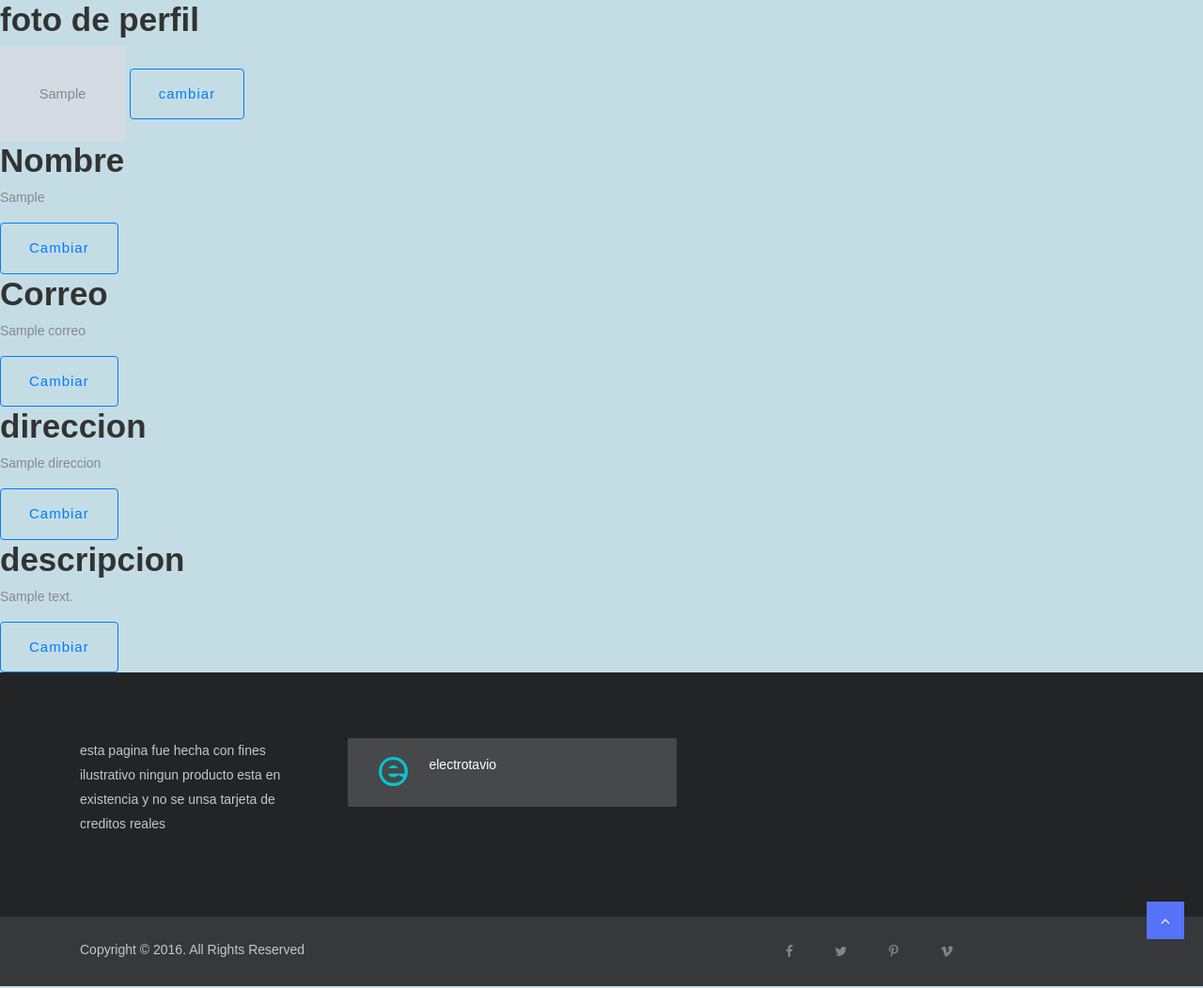
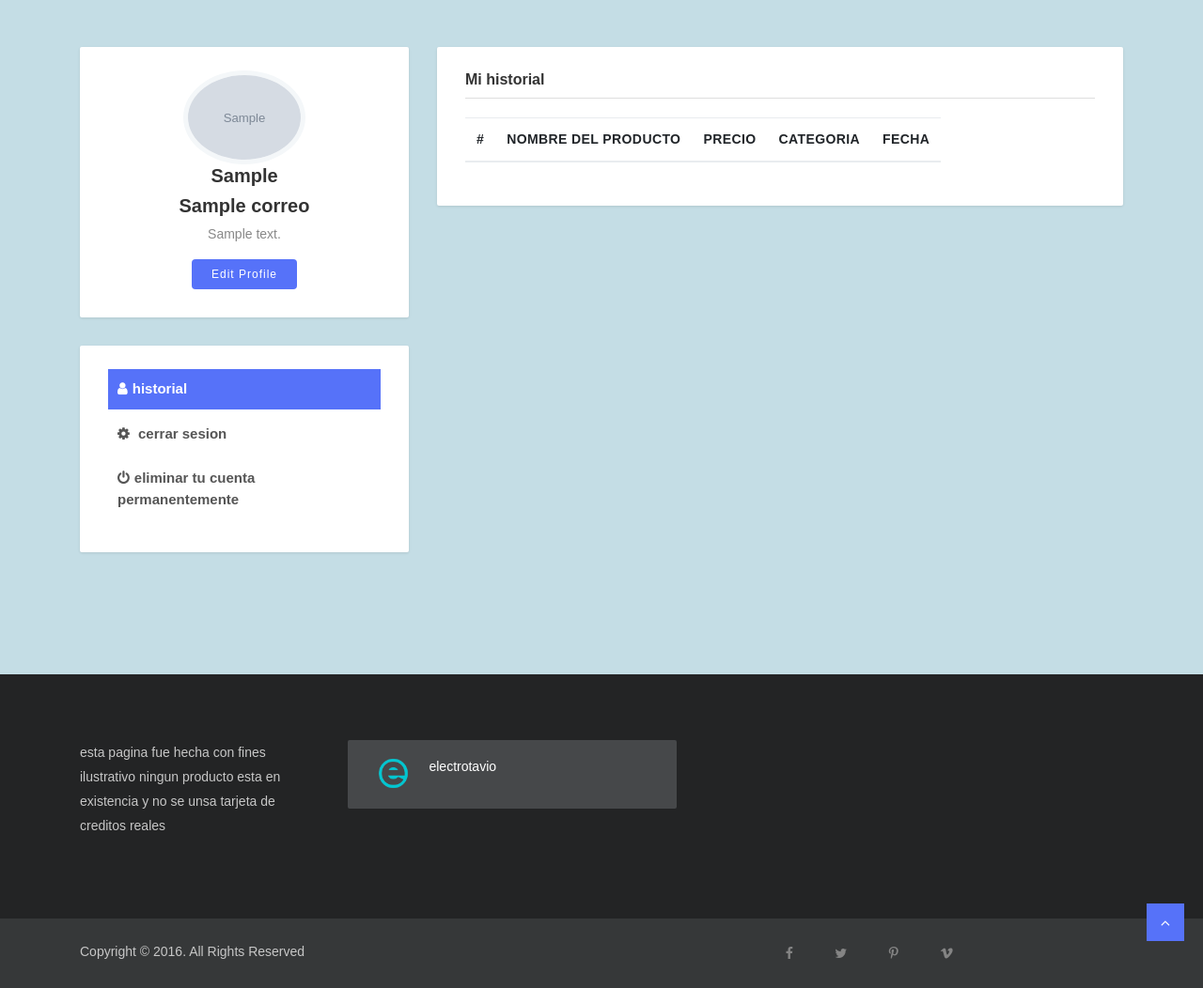
Before and after one commit to OctavioSalgado04/cs50w-project4, a Flask app: template templates/perfil.html in a window 1280 px wide. Shown: the part 56-1108 px from the top of the page at 94% size. Run offline with Flask 3, Linux system fonts and the light colour scheme; the template is opened without the code that fills it: most values are stand-ins (such as "Sample title", 1, 10 or a date in 2020); grey boxes marked "Sample" are stand-in pictures; lists and menus that the app fills with data are empty; some libraries are stand-ins or nearby versions; some web fonts are replaced.

Commit message:
casi finalizado

```diff
--- a/app.py
+++ b/app.py
@@ -32,7 +32,10 @@ def validar_correo(correo):
 
 @app.route("/")
 def index():
-
+    simon=session['img']
+    dato = text("UPDATE informacion_personal SET url=:nuevo WHERE id = :id")
+    db.execute(dato, {"nuevo": simon, "id": session["user_id"]})
+    db.commit()
     return render_template("index.html")
 
 @app.route('/login', methods = ['GET', 'POST'])
@@ -129,6 +132,24 @@ def logout():
     session.clear()
     return redirect("/login")
 
+@app.route("/delete")
+def delete():
+    id=session["user_id"]
+
+    dele=text("DELETE FROM usuario WHERE id=:id")
+    db.execute(dele, {"id":id})
+    delet=text("DELETE FROM venta WHERE id_user=:id")
+    db.execute(delet, {"id":id})
+    delete=text("DELETE FROM informacion_personal WHERE id_user=:id")
+    db.execute(delete, {"id":id})
+    deleta=text("DELETE FROM detalle_venta WHERE id_user=:id")
+    db.execute(deleta, {"id":id})
+    delets=text("DELETE FROM historial WHERE id_usario=:id")
+    db.execute(delets, {"id":id})
+    db.commit()
+    session.clear()
+    return redirect("/login")
+
 @app.route("/perfil")
 @login_required
 def perfil():
@@ -137,55 +158,149 @@ def perfil():
 
     dato1= text("SELECT * from informacion_personal where id_user=:id")
     info= db.execute(dato1, {"id":session["user_id"]}).fetchone()
-    print(info)
-    return render_template("perfil.html", f=info[2], img=info[4], correo=correo[0], direccion=info[3], descripcion=info[5])
+    print(info[2])
 
-@app.route("/fotos")
+    a = text("SELECT * FROM historial WHERE id_usuario=:id")
+    carrito = db.execute(a, {"id": str(session["user_id"])}).fetchall()
+
+    producto=[]
+    fecha=[]
+    cantidad=[]
+    fecha=[]
+    precio=[]
+    for i in carrito:
+        print(i[1])
+        why=text("SELECT * from detalle_venta WHERE id_venta = :id")
+        produ=db.execute(why,{"id":i[1]}).fetchone()
+        producto.append(produ[1])
+        cantidad.append(produ[3])
+        precio.append(produ[4])
+        fecha.append(i[3])
+
+    nombre=[]
+    categoria=[]
+    for i in producto:
+        print(i)
+        why=text("SELECT nombre, categoria from producto WHERE id = :id")
+        nombe=db.execute(why,{"id":i}).fetchone()
+        nombre.append(nombe[0])
+        categoria.append(nombe[1])
+
+    conteo = len(producto)
+
+    return render_template("perfil.html", f=session['usuario'], img=session['img'], correo=correo[0], descripcion=info[5], nombre=nombre, conteo=conteo, precio=precio, fecha=fecha, categoria=categoria)
+
+@app.route("/user-profile")
 @login_required
-def nueva_foto():
+def user_profile():
 
-    return render_template("fotos.html")
+    dato1= text("SELECT * from informacion_personal where id_user=:id")
+    info= db.execute(dato1, {"id":session["user_id"]}).fetchone()
+    print(info[2])
+    return render_template("usuario-perfil.html",f=info[2], img=info[4],  direccion=info[3], descripcion=info[5])
 
-@app.route("/guardar_cambios", methods=['POST'])
+@app.route("/contraseña")
+@login_required
+def contraseña():
+
+    return render_template("user-profile.html")
+
+@app.route("/guardar_cambios", methods=['POST', "GET"])
 def guardar_cambios():
-    datos = request.get_json()
-    print(datos)
-    url = datos.get('urlFoto')
-    nombre = datos.get('nombre')
-    correo = datos.get('correo')
-    direccion = datos.get('direccion')
-    descripcion = datos.get('descripcion')
+    if request.method == "POST":
+        correo = request.form.get('correo')
+        confirmar = request.form.get('nuevo_correo')
 
-    if nombre:
-        print("el nombre")
-        nuevo_nombre= text ("UPDATE informacion_personal SET usuario=:nuevo WHERE id = :id")
-        db.execute(nuevo_nombre, { "nuevo": nombre,"id": session["user_id"]})
-        session["usuario"]=nombre
-    if correo:
-        print("el correo")
-        nuevo_correo= text ("UPDATE usuario SET correo=:nuevo WHERE id_user= :id")
-        db.execute(nuevo_correo, {"nuevo": correo,"id": session["user_id"]})
-    if direccion:
-        print("la direccion")
-        nuevo_direccion= text ("UPDATE informacion_personal SET direccion=:nuevo WHERE id_user= :id")
-        db.execute(nuevo_direccion, { "nuevo": direccion,"id": session["user_id"]})
-    if descripcion:
-        print("la descripcion")
-        nuevo_descripcion= text ("UPDATE informacion_personal SET descripcion=:nuevo WHERE id_user= :id")
-        db.execute(nuevo_descripcion, { "nuevo": descripcion,"id": session["user_id"]})
-    if url:
-        print("la foto")
-        session["img"]=url
-        nueva_foto= text ("UPDATE informacion_personal SET url=:nuevo WHERE id_user= :id")
-        db.execute(nueva_foto, { "nuevo": url,"id": session["user_id"]})
+        dato1=text("SELECT correo FROM usuario where id=:id")
+        simon=db.execute(dato1, {"id": session["user_id"]}).fetchone()
+
+        if simon != correo:
+            flash('los correos no coinciden')
+            return rennder_template("usuario-perfil.html")
+
+        if correo and confirmar:
+            print("el correo")
+            nuevo_correo= text ("UPDATE usuario SET correo=:nuevo WHERE id_user= :id")
+            db.execute(nuevo_correo, {"nuevo": confirmar,"id": session["user_id"]})
+            db.commit()
+        else:
+            flash('No se ha ingresado ningún correo')
+            return rennder_template("usuario-perfil.html")
+
+        # Aquí puedes realizar las operaciones necesarias con los datos actualizados
+        flash('Cambios guardados')
+        return render_template("usuario-perfil.hmtl")
+    else:
+        return redirect("/")
+
+@app.route("/direccion", methods=['GET', 'POST'])
+def direccion():
+    if request.method == "POST":
+        direccion = request.form.get('direccion')
+        descripcion = datos.get('descripcion')
+        if direccion:
+                print("la direccion")
+                nuevo_direccion= text ("UPDATE informacion_personal SET direccion=:nuevo WHERE id_user= :id")
+                db.execute(nuevo_direccion, { "nuevo": direccion,"id": session["user_id"]})
+        else:
+            flash('No se ha ingresado ninguna direccion')
+            return rennder_template("usuario-perfil.html")
+        if descripcion:
+            print("la descripcion")
+            nuevo_descripcion= text ("UPDATE informacion_personal SET descripcion=:nuevo WHERE id_user= :id")
+            db.execute(nuevo_descripcion, { "nuevo": descripcion,"id": session["user_id"]})
+
+        db.commit()
+        flash('Cambios guardados')
+        return render_template("usuario-perfil.html")
+    else:
+        return redirect("/")
+
+@app.route('/upload', methods=['POST', "get"])
+def upload():
+    if request.method == "POST":
+        # Verificar si se envió un archivo
+
+        foto = request.files['foto']
+        nuevo_nombre = request.form.get('nombre')
+
+        if not foto:
+            flash('No se ha enviado ningún archivo')
+            return render_template("usuario-perfil.html")
+
+        if not nuevo_nombre:
+            flash('No se ha ingresado ningún nombre')
+            return rennder_template("usuario-perfil.html")
+        else:
+
+            dato1 = text("UPDATE informacion_personal SET usuario=:nuevo WHERE id = :id")
+            db.execute(dato1, {"nuevo": nuevo_nombre, "id": session["user_id"]})
+
+            nuevo_nombre2 = text("UPDATE usuario SET name=:nuevo WHERE id = :id")
+            db.execute(nuevo_nombre2, {"nuevo": nuevo_nombre, "id": session["user_id"]})
+
+            db.commit()
+            session["usuario"]=nuevo_nombre
+        # Verificar si el archivo tiene un nombre
+        if foto.filename == '':
+            flash('El archivo no tiene un nombre válido')
+            return rennder_template("usuario-perfil.html")
+
+        # Guardar el archivo en el servidor
+        ruta_guardada = os.path.join('static/image/perfiles', foto.filename)
+        foto.save(ruta_guardada)
+
+        dato = text("UPDATE informacion_personal SET url=:nuevo WHERE id = :id")
+        db.execute(dato, {"nuevo": ruta_guardada, "id": session["user_id"]})
+        db.commit()
+        session['img'] = ruta_guardada
+        print(session['img'])
+        flash('La foto se ha guardado exitosamente')
+        return render_template("usuario-perfil.html")
 
     else:
         return redirect("/")
-    db.commit()
 
-    # Aquí puedes realizar las operaciones necesarias con los datos actualizados
-    flash('Cambios guardados')
-    return redirect("/")
 
 @app.route("/componentes")
 def componentes():
@@ -449,6 +564,10 @@ def venta():
                         {"id_producto":int(carrito[i][1]), "id_venta":id_venta[0], "cantidad":int(carrito[i][3]), "precio_unitario":carrito[i][2], "monto_total":monto_total})
             db.commit()
 
+            datoi=text("INSERT INTO historial (id_venta, id_venta, id_usuario, fecha_historial) VALUES (:id_venta, :id_usuario, :fecha_historial)")
+            db.execute(datoi,
+                        {"id_venta":id_venta[0], ":id_usuario":session["user_id"], "fecha_historial":fecha_venta})
+
         impuestos="5%"
         monto=[]
         nombre=[]
@@ -467,6 +586,7 @@ def venta():
         fecha=db.execute(f,{"id":session["user_id"]}).fetchall()
 
         nosi=sum(t0tal)
+
 
         return render_template("venta.html", conteo=conteo, producto=nombre, subtotal=monto, impuesto=impuestos, fecha_venta=fecha, descuento=descuento,total=t0tal, nosi=nosi)
     else:
@@ -505,16 +625,3 @@ def procesar_pago():
     db.commit()
 
     return f"Pago recibido. Tarjeta: {numero_tarjeta}, Nombre: {nombre_tarjeta}"
-
-
-@app.route("/historial")
-def historial():
-    producto=''
-    dato1=text("SELECT FROM id_venta FROM detalle_venta WHERE id_producto=:producto ")
-    id_venta=db.execute(dato1,
-                        {"producto":producto}).fetchone()
-    id_usurio=session["user_id"]
-    fecha= hora
-    dato1=text("INSERT INTO historial (id_venta, id_venta, id_usuario, fecha_historial) VALUES (:id_venta, :id_usuario, :fecha_historial)")
-    db.execute(dato1,
-                {"id_venta":id_venta, ":id_usuario":id_usuario, "fecha_historial":fecha})
--- a/static/cambios.js
+++ /dev/null
@@ -1,117 +0,0 @@
-function enviarURLFoto(urlFoto) {
-    fetch('/guardar_cambios', {
-      method: 'POST',
-      headers: {
-        'Content-Type': 'application/json'
-      },
-      body: JSON.stringify({ urlFoto: urlFoto })
-    })
-    .then(function(response) {
-        // Manejar la respuesta del servidor
-        if (response.ok) {
-          // Redirigir a la página principal
-          window.location.href = "/";
-        }
-      })
-      .catch(function(error) {
-        // Manejar errores de la solicitud
-      });
-}
-var cambiosRealizados = false;
-function mostrarCampo(campo) {
-  if (campo === 'nombre') {
-    document.getElementById('valorNombre').style.display = 'none';
-    document.getElementById('btnNombre').style.display = 'none';
-    document.getElementById('campoNombre').style.display = 'block';
-    document.getElementById('campoNombre').querySelector('input').value = '';
-  } else if (campo === 'correo') {
-    document.getElementById('valorCorreo').style.display = 'none';
-    document.getElementById('btnCorreo').style.display = 'none';
-    document.getElementById('campoCorreo').style.display = 'block';
-    document.getElementById('campoCorreo').querySelector('input').value = '';
-  } else if (campo === 'direccion') {
-    document.getElementById('valorDireccion').style.display = 'none';
-    document.getElementById('btnDireccion').style.display = 'none';
-    document.getElementById('campoDireccion').style.display = 'block';
-    document.getElementById('campoDireccion').querySelector('input').value = '';
-  } else if (campo === 'descripcion') {
-    document.getElementById('valorDescripcion').style.display = 'none';
-    document.getElementById('btnDescripcion').style.display = 'none';
-    document.getElementById('campoDescripcion').style.display = 'block';
-    document.getElementById('campoDescripcion').querySelector('input').value = '';
-  }
-}
-
-function cambiarDato(campo) {
-  if (campo === 'nombre') {
-    var nuevoNombre = document.getElementById('nuevoNombre').value;
-    document.getElementById('valorNombre').innerText = nuevoNombre;
-    document.getElementById('valorNombre').style.display = 'block';
-    document.getElementById('btnNombre').style.display = 'block';
-    document.getElementById('campoNombre').style.display = 'none';
-  } else if (campo === 'correo') {
-    var nuevoCorreo = document.getElementById('nuevoCorreo').value;
-    document.getElementById('valorCorreo').innerText = nuevoCorreo;
-    document.getElementById('valorCorreo').style.display = 'block';
-    document.getElementById('btnCorreo').style.display = 'block';
-    document.getElementById('campoCorreo').style.display = 'none';
-  } else if (campo === 'direccion') {
-    var nuevoCorreo = document.getElementById('nuevoDireccion').value;
-    document.getElementById('valorDireccion').innerText = nuevoDireccion;
-    document.getElementById('valorDireccion').style.display = 'block';
-    document.getElementById('btnDireccion').style.display = 'block';
-    document.getElementById('campoDireccion').style.display = 'none';
-  } else if (campo === 'descripcion') {
-    var nuevoCorreo = document.getElementById('nuevoDireccion').value;
-    document.getElementById('valorDescripcion').innerText = nuevoDireccion;
-    document.getElementById('valorDescripcion').style.display = 'block';
-    document.getElementById('btnDescripcion').style.display = 'block';
-    document.getElementById('campoDescripcion').style.display = 'none';
-  }
-  cambiosRealizados = true; // Se han realizado cambios
-  mostrarBotonGuardarCambios();
-}
-
-function mostrarBotonGuardarCambios() {
-  var btnGuardarCambios = document.getElementById('btnGuardarCambios');
-  if (cambiosRealizados) {
-    btnGuardarCambios.style.display = 'block';
-  } else {
-    btnGuardarCambios.style.display = 'none';
-  }
-}
-
-function guardarCambios() {
-  // Obtener los valores actualizados de los campos
-  var nuevoNombre = document.getElementById('nuevoNombre').value;
-  var nuevoCorreo = document.getElementById('nuevoCorreo').value;
-  var nuevoDireccion = document.getElementById('nuevoDireccion').value;
-  var nuevoDescripcion = document.getElementById('nuevoDescripcion').value;
-
-  // Crear un objeto con los datos actualizados
-  var datosActualizados = {
-    nombre: nuevoNombre,
-    correo: nuevoCorreo,
-    direccion: nuevoDireccion,
-    descripcion: nuevoDescripcion
-  };
-
-  // Hacer una solicitud POST a app.py con los datos actualizados
-  fetch('/guardar_cambios', {
-    method: 'POST',
-    headers: {
-      'Content-Type': 'application/json'
-    },
-    body: JSON.stringify(datosActualizados)
-  })
-  .then(function(response) {
-    // Manejar la respuesta del servidor
-    if (response.ok) {
-      // Redirigir a la página principal
-      window.location.href = "/";
-    }
-  })
-  .catch(function(error) {
-    // Manejar errores de la solicitud
-  });
-}
--- a/templates/perfil.html
+++ b/templates/perfil.html
@@ -1,51 +1,71 @@
 {% extends 'layout.html' %}
 {% block title %}perfil{% endblock %}
 {% block content %}
-<div class="info">
-  <div class="...">
-    <h1>foto de perfil</h1>
-    <img src="{{img}}" height="100rem">
-    <button type="submit" class="btn btn-outline-primary" onclick="window.location.href = '/fotos'">cambiar</button>
 
-    <h1 id="nombre">Nombre</h1>
-    <p id="valorNombre">{{f}}</p>
-    <button type="button" id="btnNombre" class="btn btn-outline-primary" onclick="mostrarCampo('nombre')">Cambiar</button>
+<section class="dashboard section">
+	<!-- Container Start -->
+	<div class="container">
+		<!-- Row Start -->
+		<div class="row">
+			<div class="col-md-10 offset-md-1 col-lg-4 offset-lg-0">
+				<div class="sidebar">
+					<!-- User Widget -->
+					<div class="widget user-dashboard-profile">
+						<!-- User Image -->
+						<div class="profile-thumb">
+							<img src="{{img}}" alt="foto" class="rounded-circle">
+						</div>
+						<!-- User Name -->
+						<h5 class="text-center">{{f}}</h5>
+						<h5 class="text-center">{{correo}}</h5>
+            <p>{{descripcion}}</p>
+						<a href="/user-profile" class="btn btn-main-sm">Edit Profile</a>
+					</div>
+					<!-- Dashboard Links -->
+					<div class="widget user-dashboard-menu">
+						<ul>
+							<li class="active" ><a href=""><i class="fa fa-user"></i>historial</a></li>
+							<li><a href="/logout"><i class="fa fa-cog"></i> cerrar sesion</a></li>
+							<li><a href="/delete"><i class="fa fa-power-off"></i>eliminar tu cuenta permanentemente</a></li>
+						</ul>
+					</div>
+				</div>
+			</div>
+			<div class="col-md-10 offset-md-1 col-lg-8 offset-lg-0">
+				<!-- Recently Favorited -->
+				<div class="widget dashboard-container my-adslist">
+					<h3 class="widget-header">Mi historial</h3>
+					<table class="table table-responsive product-dashboard-table">
+						<thead>
+							<tr>
+                <th>#</th>
+								<th>nombre del producto</th>
+                <th>precio</th>
+								<th class="text-center">categoria</th>
+								<th class="text-center">fecha</th>
+							</tr>
+						</thead>
+						<tbody>
+              {% for i in range(conteo) %}
+							<tr>
+                <td>{{i}}</td>
+								<td class="product-details">
+									<h3 class="title">{{nombre[i]}}</h3>
+								</td>
+								<td class="product-category"><span class="categories">C${{precio[i]}}</span></td>
+								<td class="product-details">{{categoria[i]}}</td>
+								<td class="product-details">{{fecha[i]}}</td>
+							</tr>
+              {% endfor %}
+						</tbody>
+					</table>
 
-    <div id="campoNombre" style="display: none;">
-      <input type="text" id="nuevoNombre" placeholder="Ingrese un nuevo nombre">
-      <button type="button" class="btn btn-outline-primary" onclick="cambiarDato('nombre')">Guardar</button>
-    </div>
+				</div>
+			</div>
+		</div>
+		<!-- Row End -->
+	</div>
+	<!-- Container End -->
+</section>
 
-    <h1 id="correo">Correo</h1>
-    <p id="valorCorreo">{{correo}}</p>
-    <button type="button" id="btnCorreo" class="btn btn-outline-primary" onclick="mostrarCampo('correo')">Cambiar</button>
-
-    <div id="campoCorreo" style="display: none;">
-      <input type="text" id="nuevoCorreo" placeholder="Ingrese un nuevo correo">
-      <button type="button" class="btn btn-outline-primary" onclick="cambiarDato('correo')">Guardar</button>
-    </div>
-
-    <h1 id="direccion">direccion</h1>
-    <p id="valorDireccion">{{direccion}}</p>
-    <button type="button" id="btnDireccion" class="btn btn-outline-primary" onclick="mostrarCampo('direccion')">Cambiar</button>
-
-    <div id="campoDireccion" style="display: none;">
-      <input type="text" id="nuevoDireccion" placeholder="Ingrese una nueva direccion">
-      <button type="button" class="btn btn-outline-primary" onclick="cambiarDato('direccion')">Guardar</button>
-    </div>
-      <h1 id="descripcion">descripcion</h1>
-      <p id="valorDescripcion">{{descripcion}}</p>
-      <button type="button" id="btnDescripcion" class="btn btn-outline-primary" onclick="mostrarCampo('descripcion')">Cambiar</button>
-
-    <div id="campoDescripcion" style="display: none;">
-      <input type="text" id="nuevoDescripcion" placeholder="Ingrese una nueva descripcion">
-      <button type="button" class="btn btn-outline-primary" onclick="cambiarDato('descripcion')">Guardar</button>
-    </div>
-  </div>
-  <div>
-    <button type="button" class="button" id="btnGuardarCambios" onclick="guardarCambios()" style="display: none;">Guardar cambios</button>
-  </div>
-</div>
-
-<script src="/static/cambios.js"></script>
 {% endblock %}
```
Also changed, not shown: templates/usuario-perfil.html (added, +130 -0 lines), static/image/perfiles/OIP-removebg-preview (1).png (added), static/image/perfiles/puppet.png (added).
